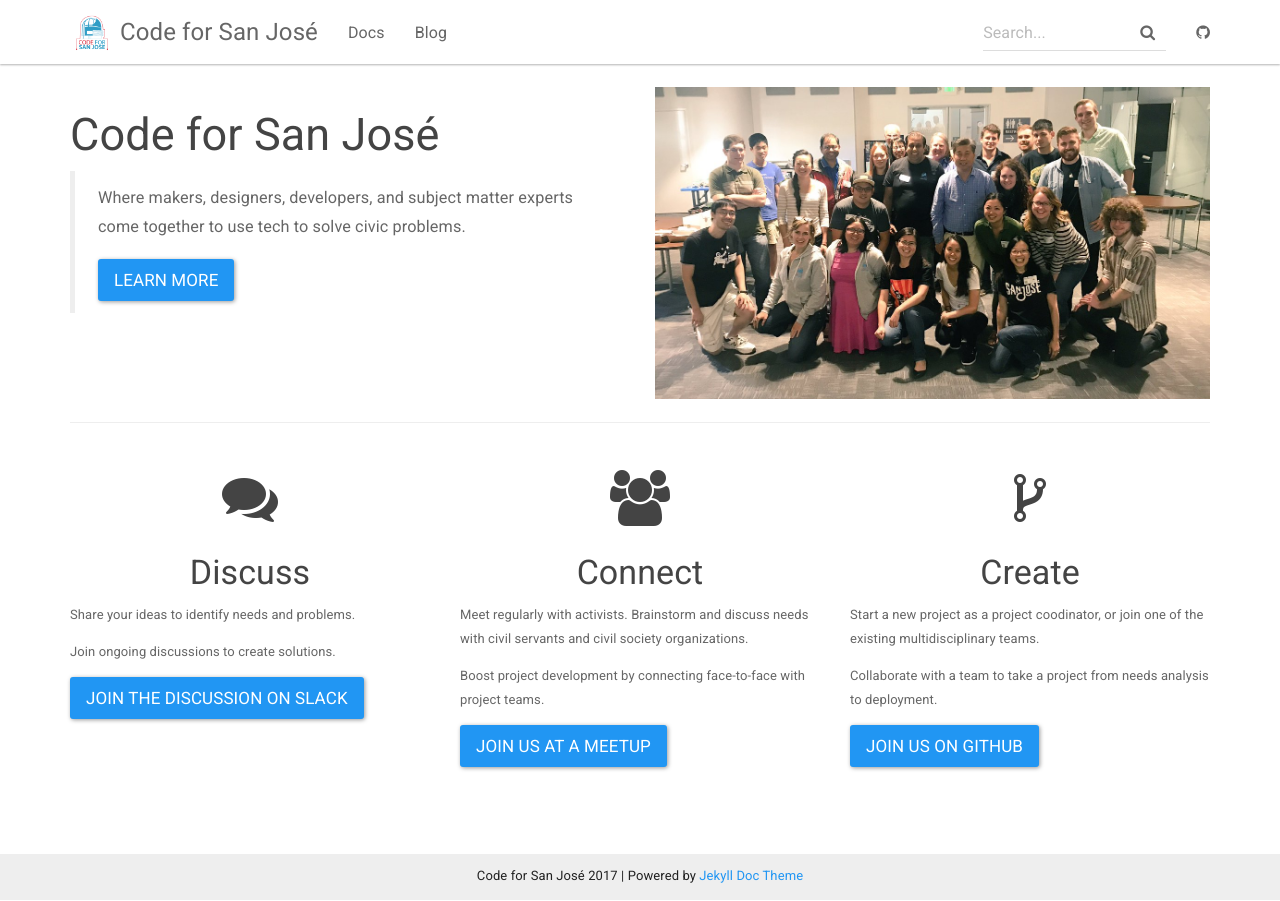
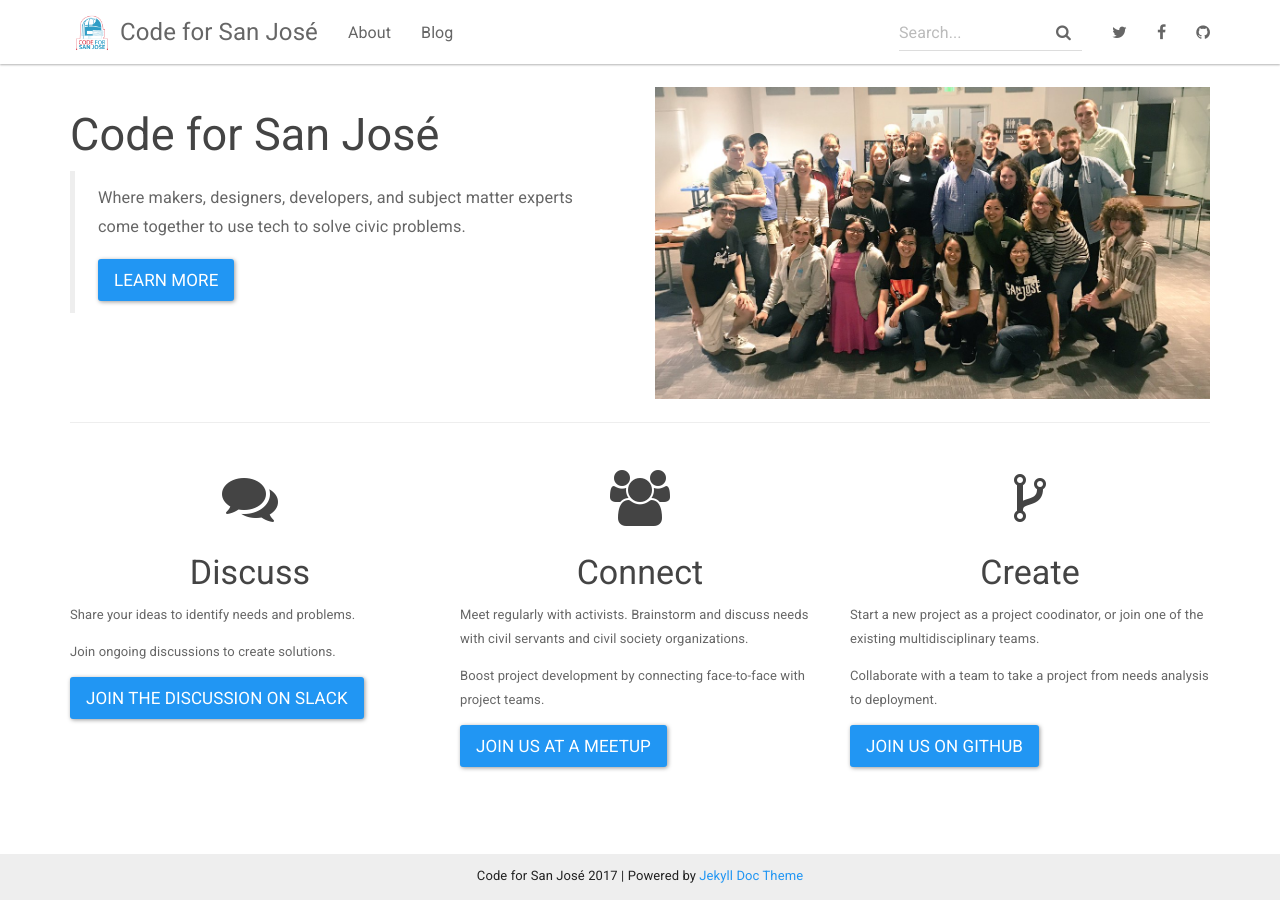
Before and after one commit to codeforsanjose/codeforsanjose.github.io, a Jekyll site: the page built from index.html, in a window 1280 px wide. Built offline with Jekyll 4.4.1, drawn with Linux system fonts in a browser that asks for light colours; nearby versions of some CDN libraries.

Commit message:
update social media

```diff
--- a/_config.yml
+++ b/_config.yml
@@ -6,8 +6,6 @@ description:
 url: https://codeforsanjose.github.io # the base hostname & protocol for your site
 git_address: https://github.com/codeforsanjose/codeforsanjose
 git_edit_address: https://github.com/codeforsanjose/codeforsanjose.github.io/blob/gh-pages
-facebook: https://www.facebook.com/codeforsanjose/
-twitter: https://www.twitter.com/codeforsanjose/
 
 # theme options from https://bootswatch.com/
 # comment out this to use default Bootstrap
--- a/_includes/topnav.html
+++ b/_includes/topnav.html
@@ -13,7 +13,7 @@
         </div>
         <div id="navbar" class="collapse navbar-collapse">
             <ul class="nav navbar-nav">
-                <li {% if page.sectionid=='docs' %} class="active" {% endif %}><a href="{{ "/docs/home/" | prepend: site.baseurl }}">Docs</a></li>
+                <li {% if page.sectionid=='docs' %} class="active" {% endif %}><a href="{{ "/docs/home/" | prepend: site.baseurl }}">About</a></li>
                 <li {% if page.sectionid=='blog' %} class="active" {% endif %}><a href="{{ site.posts.first.url | prepend: site.baseurl }}">Blog</a></li>
             </ul>
             <div class="navbar-right">
@@ -24,6 +24,8 @@
                     </div>
                 </form>
                 <ul class="nav navbar-nav">
+                    <li><a href="https://twitter.com/codeforsanjose"><i class="fa fa-twitter" aria-hidden="true"></i></a></li>
+                    <li><a href="https://facebook.com/codeforsanjose"><i class="fa fa-facebook" aria-hidden="true"></i></a></li>
                     <li><a href="{{ site.git_address }}"><i class="fa fa-github" aria-hidden="true"></i></a></li>
                 </ul>
             </div>
```
